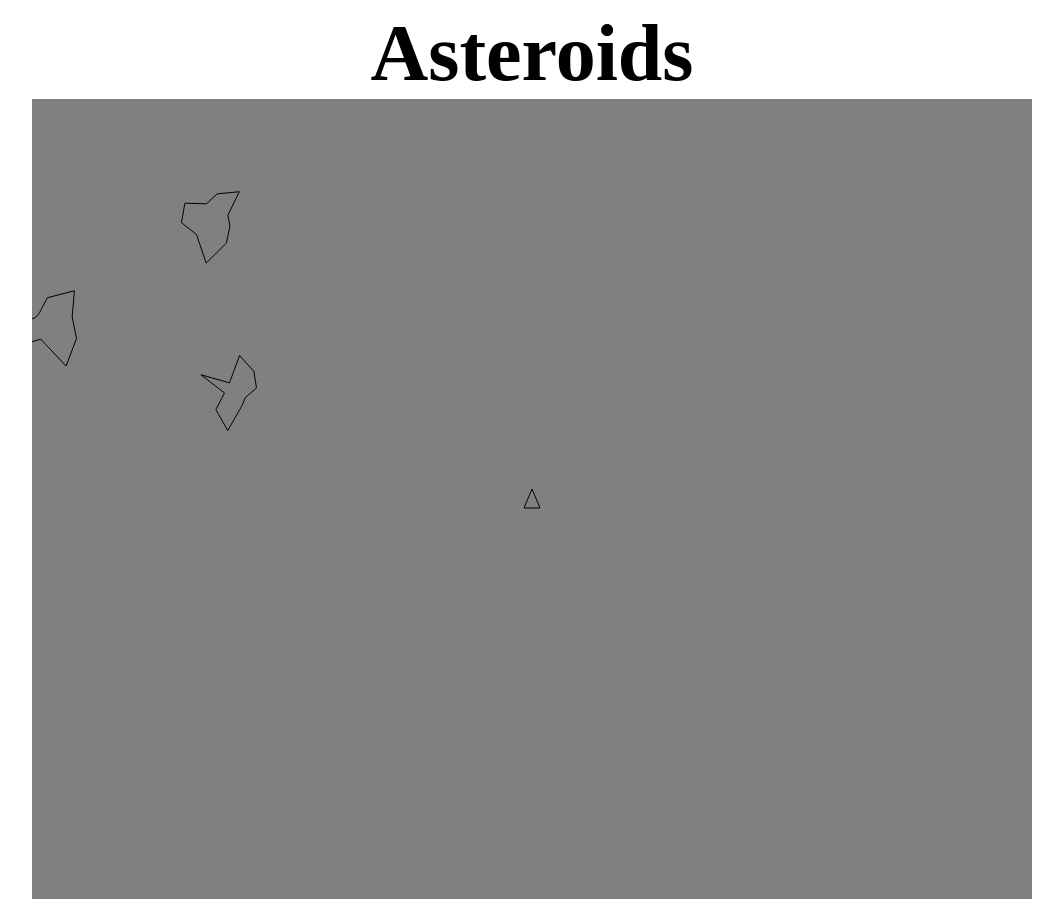
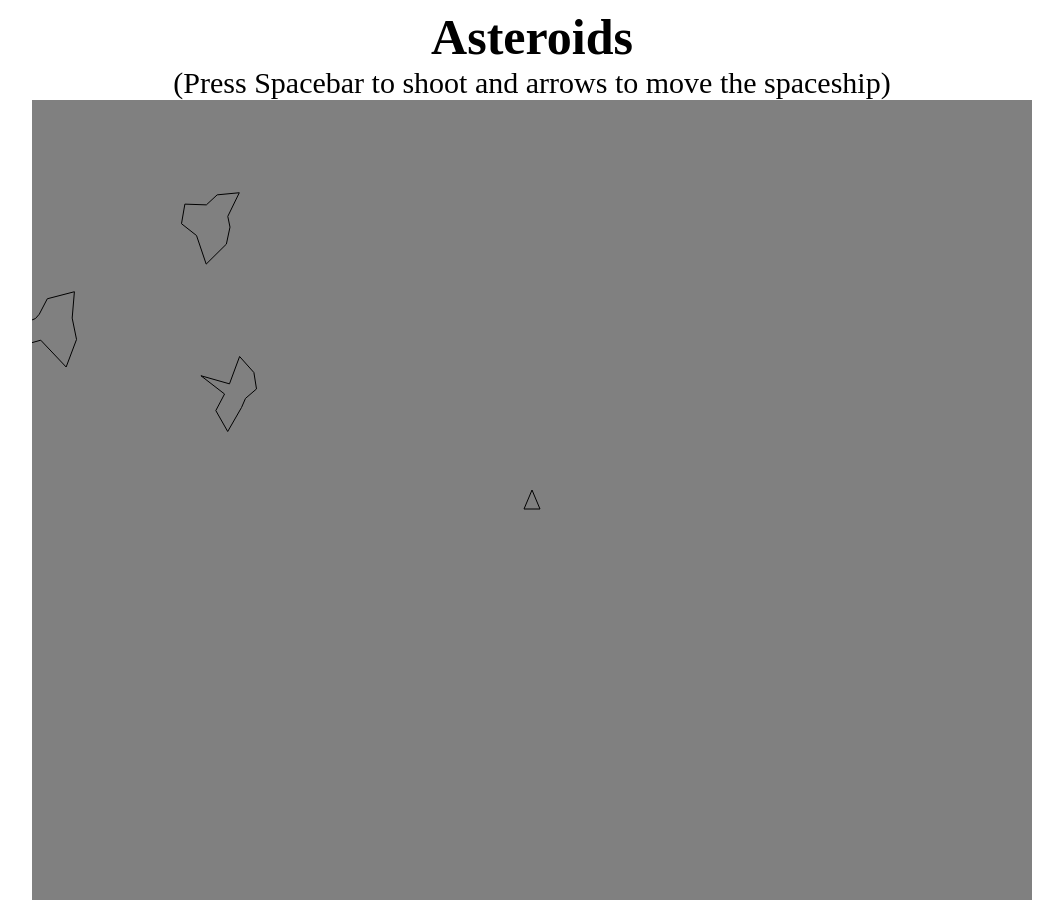
Before and after one commit to MitAbhay/asteroids-ghw, a plain HTML site: page index.html in a window 1280 px wide. Shown: the whole page, without its empty margins (108-1171 px from the left). Drawn offline with Linux system fonts and the light colour scheme.

Commit message:
changes done

```diff
--- a/asteroids.css
+++ b/asteroids.css
@@ -8,5 +8,10 @@
   #heading{
     margin: auto;
     text-align: center;
-    font-size: 80px;
+    font-size: 50px;
   }
+  #guideline{
+    margin: auto;
+    text-align: center;
+    font-size: 30px;
+  }
--- a/index.html
+++ b/index.html
@@ -7,6 +7,9 @@
   </head>
   <body>
     <h1 id="heading">Asteroids</h1>
+    <div id="guideline">
+      (Press Spacebar to shoot and arrows to move the spaceship)
+    </div>
 
     <audio id="shoot-sound" src="shoot.wav"></audio>
 
```
